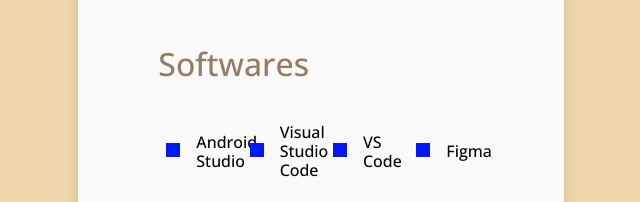
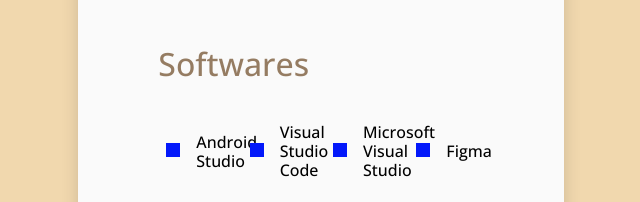
Before and after one commit to OL-sergio/MyProfile, a plain HTML site: page src/curriculum.html in a window 1280 px wide. Shown: the part 6763-6965 px from the top of the page, without its empty margins (319-959 px from the left). Drawn offline with nearby package versions, Linux system fonts and the light colour scheme.

Commit message:
Work Done:  - Update job title from "VS Code" to "Microsoft Visual Studio" in curriculum.html;
Notes:
-...

Add items:
-...

Updated items:
-...

Removed:
-...

```diff
--- a/src/curriculum.html
+++ b/src/curriculum.html
@@ -596,7 +596,9 @@
                     <use xlink:href="#calendar3"></use>
                   </svg>
                   <div>
-                    <h3 class="mb-0 fs-6 text-body-emphasis">VS Code</h3>
+                    <h3 class="mb-0 fs-6 text-body-emphasis">
+                      Microsoft Visual Studio
+                    </h3>
                   </div>
                 </div>
 
```
